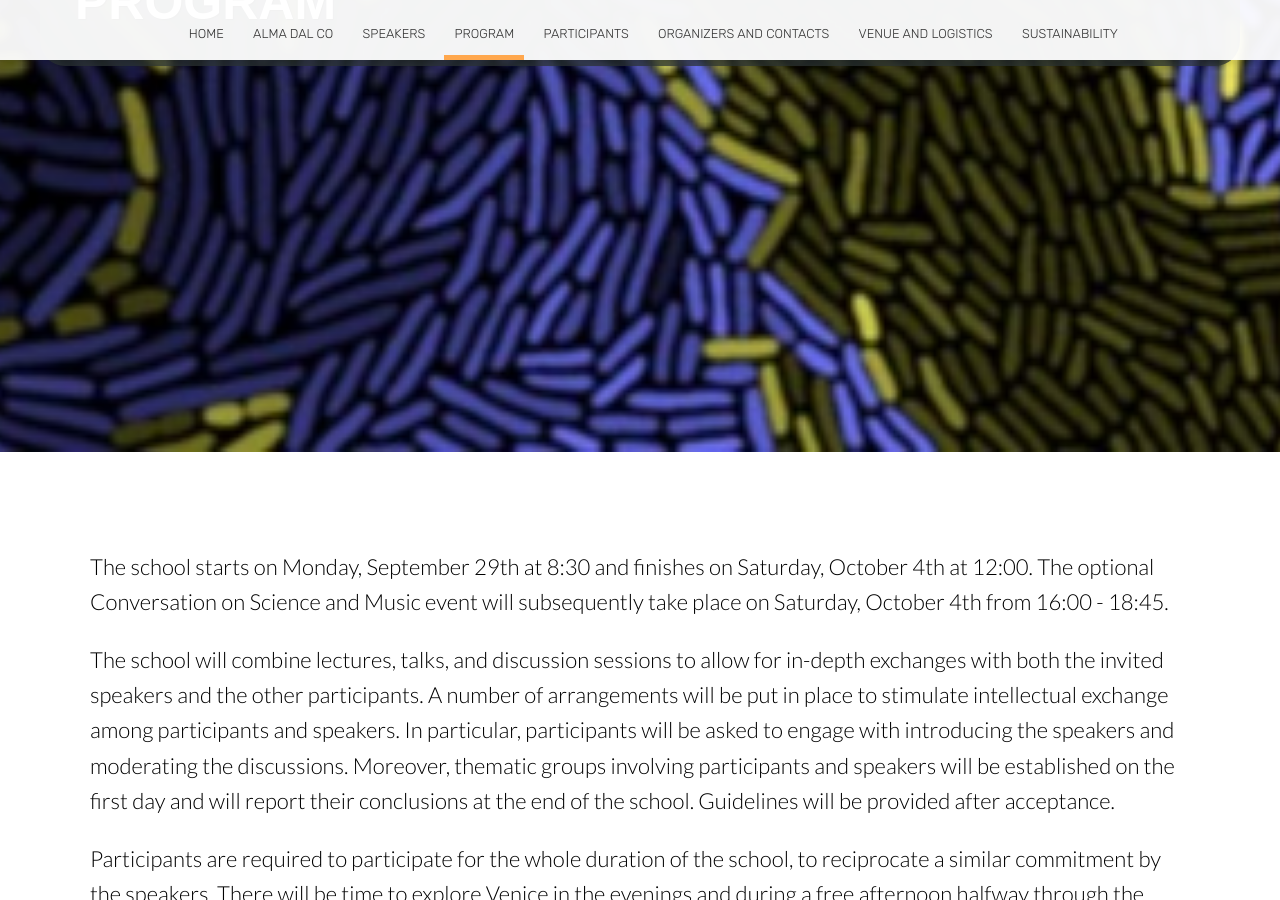
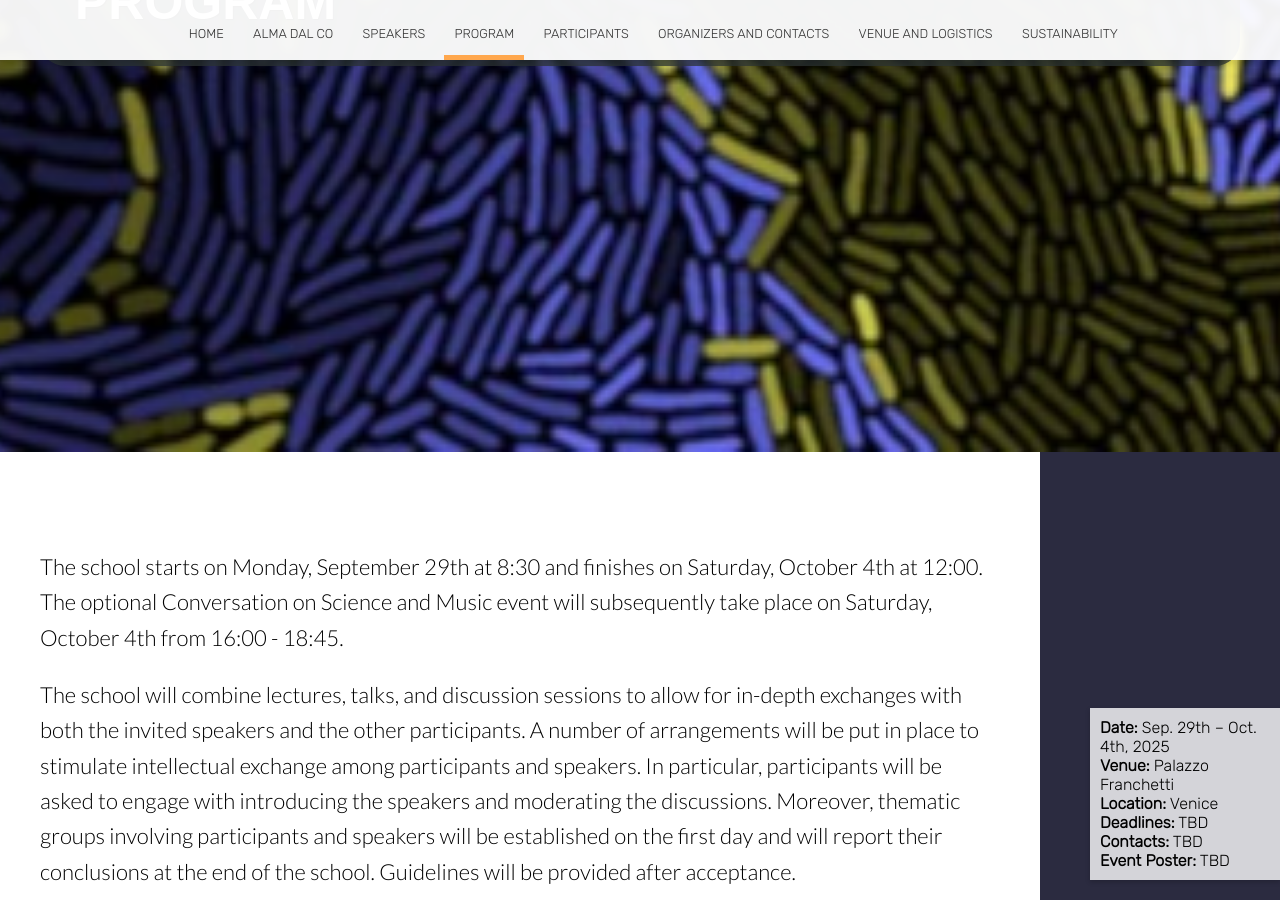
Before and after one commit to almadalcoschool/almadalcoschool.github.io, a Jekyll site: the page built from program.html, in a window 1280 px wide and 900 px high, scrolled down 448 px. Built offline with Jekyll 4.4.1, drawn with Linux system fonts in a browser that asks for light colours; nearby versions of some CDN libraries.

Commit message:
box in all pages

```diff
--- a/program.html
+++ b/program.html
@@ -7,6 +7,24 @@ image: /images/home/paper_natEcoEvol2020.jpg
 <head>
     <meta name="viewport" content="width=device-width, initial-scale=1.0">
     <link rel="stylesheet" href="css/style.css">
+
+    <style>
+        .fixed-box {
+            position: fixed; /* Keep the box fixed */
+            bottom: 20px; /* Distance from the bottom of the page */
+            right: 0; /* Position to the right */
+            width: 170px; /* Box width */
+            background-color: rgba(255, 255, 255, 0.8); /* Semi-transparent white background */
+            padding: 10px; /* Inner padding */
+            box-shadow: 0 2px 5px rgba(0, 0, 0, 0.2); /* Shadow for the box */
+            z-index: 1000; /* Ensure the box is above other content */
+        }
+
+        /* Content margin for fixed box */
+        .content {
+            margin-right: 240px; /* Space to the right for the box */
+        }
+        </style>
 </head>
 
 <body>
@@ -24,14 +42,14 @@ image: /images/home/paper_natEcoEvol2020.jpg
     </div>
 </section>
 
-<!-- <div class="fixed-box">
+<div class="fixed-box">
     <strong>Date:</strong> Sep. 29th – Oct. 4th, 2025<br>
     <strong>Venue:</strong> Palazzo Franchetti<br>
     <strong>Location:</strong> Venice<br>
     <strong>Deadlines:</strong> TBD<br>
     <strong>Contacts:</strong> TBD<br>
     <strong>Event Poster:</strong> TBD<br>
-</div> -->
+</div>
 
 <div class="content">
     <section class="info" id="learn-more">
```
Also changed, not shown: attendees.html (+19 -2 lines), organizers.html (+19 -2 lines), participants.html (+19 -2 lines), sustainability.html (+19 -2 lines), venue.html (+19 -2 lines).
